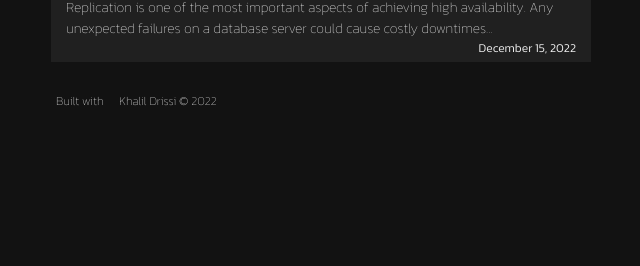
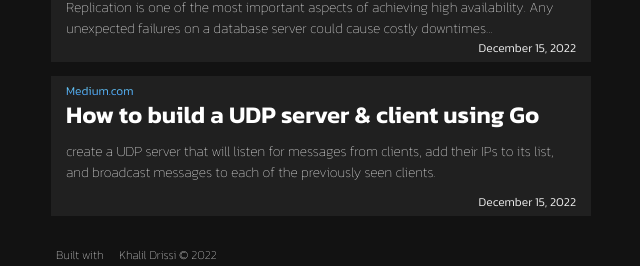
Before and after one commit to CalilDrissi/khalildrissi.tech-portfolio-website, a React (Create React App) app: page / in a window 1280 px wide. Shown: the part 1528-1794 px from the top of the page, without its empty margins (613-1253 px from the left). Before the commit the page ends 1654 px from the top, so only its background shows below. Built offline with nearby package versions, Linux system fonts and the light colour scheme; some icons are missing.

Commit message:
second post added

```diff
--- a/src/sections/Catalog.js
+++ b/src/sections/Catalog.js
@@ -198,6 +198,12 @@ const Catalog = () => {
           link="https://dev.to/caldrissi/postgres-replication-with-ease-33hc"
         />
         {/* <Post title="Scaling" platform="Medium" /> */}
+        <Post
+          title="How to build a UDP server & client using Go"
+          desc=" create a UDP server that will listen for messages from clients, add their IPs to its list, and broadcast messages to each of the previously seen clients."
+          platform="Medium.com"
+          link="https://medium.com/@khalildrissi/udp-server-client-using-go-fac2e4d92001"
+        />
       </BoxRec>
 
       <footer
--- a/src/sections/Hero.js
+++ b/src/sections/Hero.js
@@ -174,7 +174,7 @@ const TooltipCard = styled.span`
     color: #fff;
     background-color: rgba(0, 0, 0, 0.8);
     width: 160px;
-    padding: 8px 12px;
+    padding: 8px 8px;
     &:before {
       border-color: transparent transparent rgba(0, 0, 0, 0.8)
         rgba(0, 0, 0, 0.8);
@@ -194,7 +194,7 @@ const Hero = ({openIt}) => {
                 <span>Khalil</span>
               </TooltipText>
               <TooltipBox>
-                <p>خليل</p>
+                <p> خليل </p>
               </TooltipBox>
             </TooltipCard>
             <span> Drissi</span>
```
